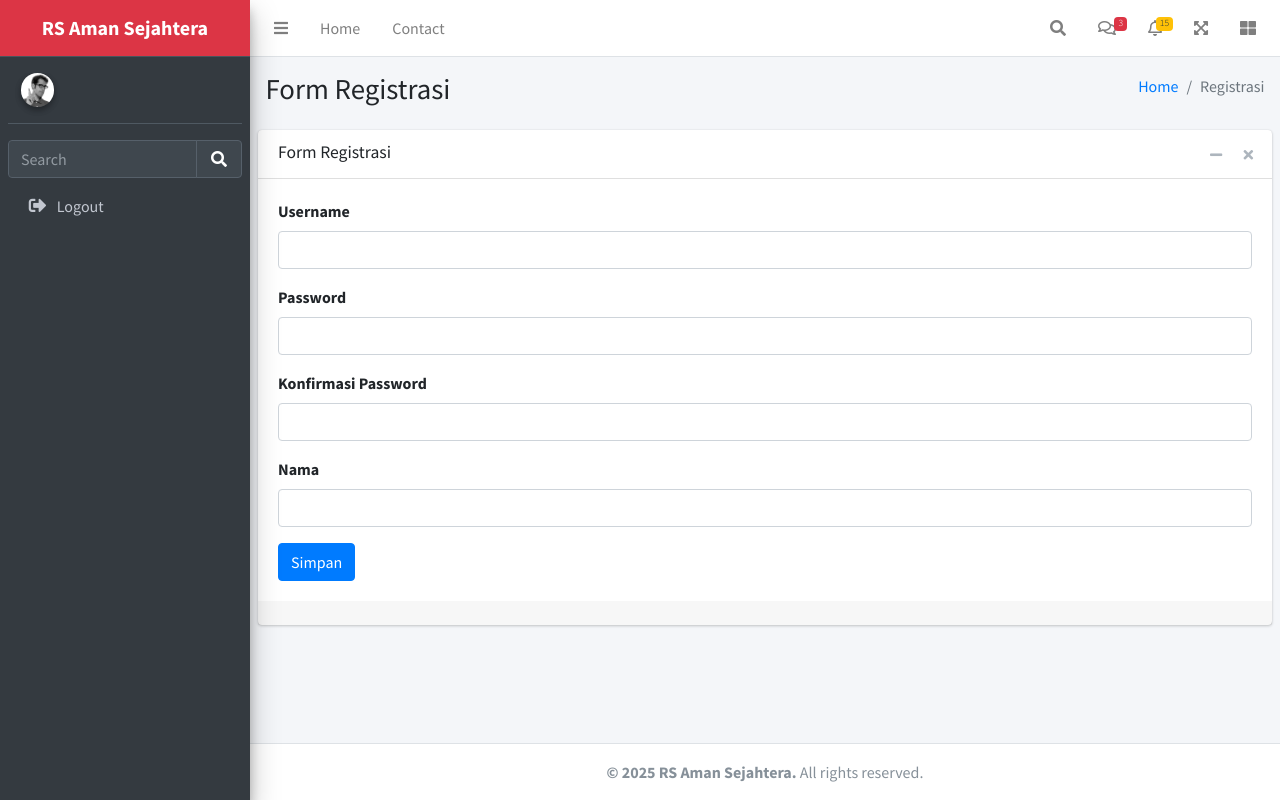
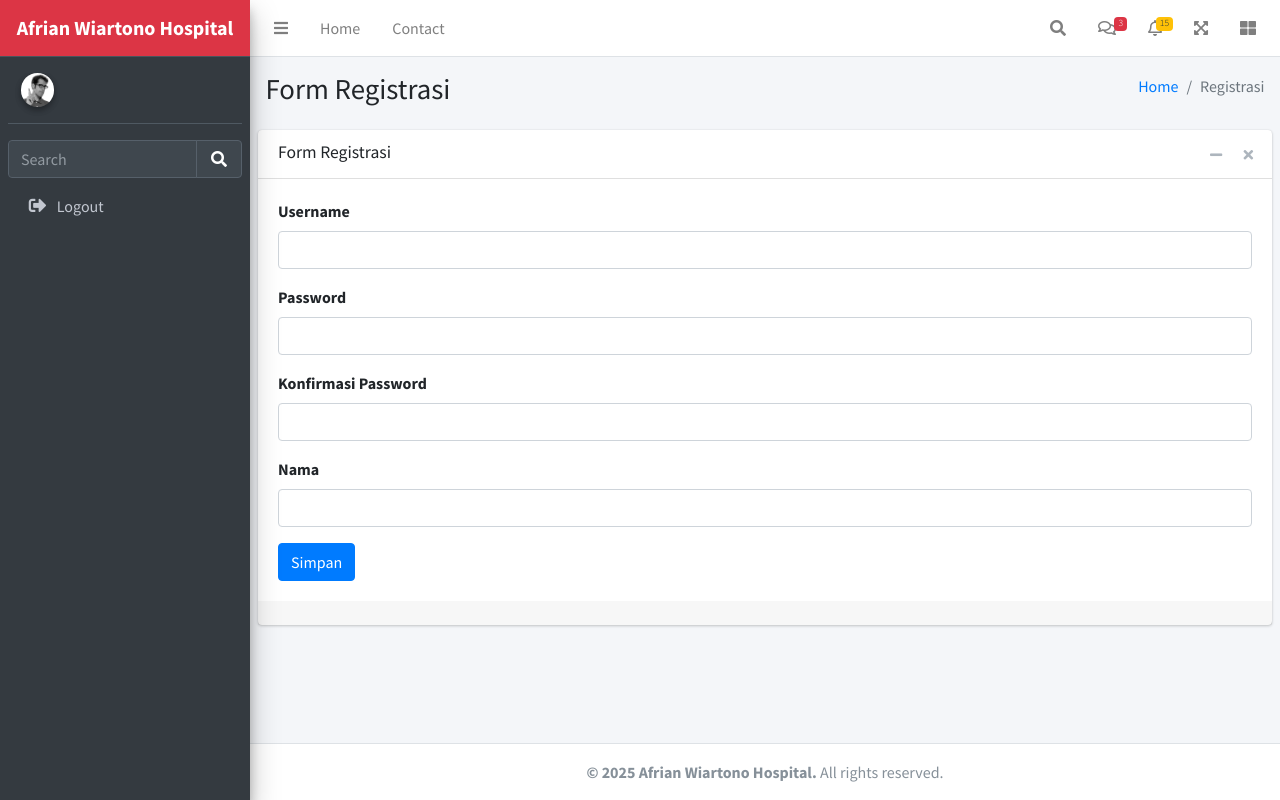
Before and after one commit to endiafrian05/endi_1223150028, a CodeIgniter app: page /database/index.php/auth/register in a window 1280 px wide. Run offline with CodeIgniter, Linux system fonts and the light colour scheme; some libraries are stand-ins or nearby versions.

Commit message:
endi
push baru

```diff
--- a/application/views/templates/footer.php
+++ b/application/views/templates/footer.php
@@ -1,5 +1,5 @@
 <footer class="main-footer text-center">
-  <strong>&copy; <?= date('Y'); ?> RS Aman Sejahtera.</strong> All rights reserved.
+  <strong>&copy; <?= date('Y'); ?> Afrian Wiartono Hospital.</strong> All rights reserved.
 </footer>
 
 
--- a/application/views/templates/header.php
+++ b/application/views/templates/header.php
@@ -200,7 +200,7 @@
   <aside class="main-sidebar sidebar-dark-primary elevation-4">
     <!-- Brand Logo -->
     <a href="#" class="brand-link bg-red text-white text-center">
-  <span class="brand-text font-weight-bold">RS Aman Sejahtera</span>
+  <span class="brand-text font-weight-bold">Afrian Wiartono Hospital</span>
 </a>
 
 
```
